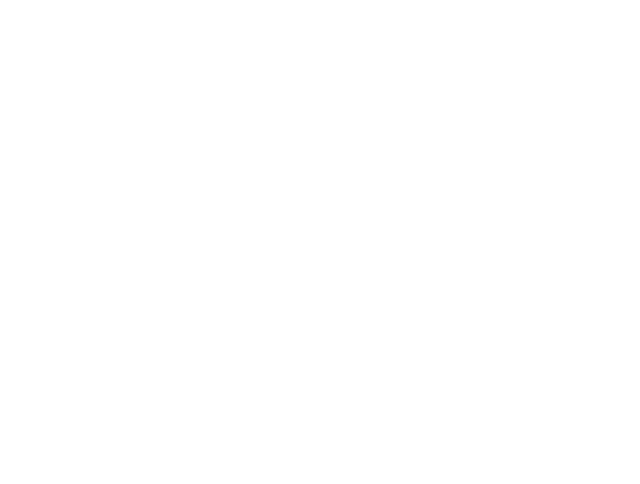
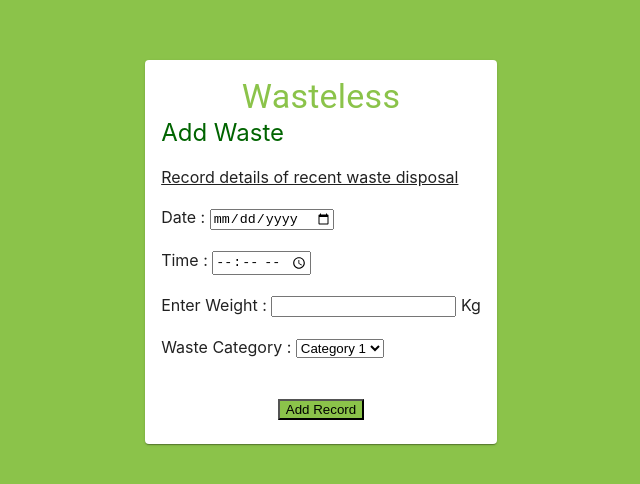
Before and after one commit to khushk21/Frontend, a React (Create React App) app in the folder wasteless/: page /add/new in a window 1280 px wide. Before the commit this address had no page. Shown: the part 148-632 px from the top of the page, without its empty margins (319-959 px from the left). Built offline with nearby package versions, Linux system fonts and the light colour scheme.

Commit message:
Add Waste Page

```diff
--- a/wasteless/src/App.js
+++ b/wasteless/src/App.js
@@ -5,6 +5,7 @@
 import Login from "./pages/Login";
 import Home from "./pages/Home";
 import Catelog from "./pages/Catelog";
+import AddNewWaste from "./pages/AddNewWaste";
 
 function App() {
   return (
@@ -15,6 +16,8 @@
         <Route path="/users/feed" element={<Feed />} />
         <Route path="/home" element={<Home />} />
         <Route path="/catelog" element={<Catelog />} />
+        <Route path="/add/new" element={<AddNewWaste />} />
+
       </Routes>
     </Router>
   );
--- /dev/null
+++ b/wasteless/src/pages/AddNewWaste.js
@@ -0,0 +1,63 @@
+import React from "react";
+import Card from "@mui/material/Card";
+import CardContent from "@mui/material/CardContent";
+import Typography from "@mui/material/Typography";
+
+
+const AddNewWaste = () => {
+  return (
+    <div
+      className="login-container"
+      style={{
+        backgroundColor: "#8bc34a",
+        minHeight: "100vh",
+        display: "flex",
+        alignItems: "center",
+        justifyContent: "center",
+      }}
+    >
+
+      <Card style={{ maxWidth: 400 }}>
+        <CardContent>
+          <Typography
+            variant="h4"
+            style={{ textAlign: "center", color: "#8bc34a" }}
+          >Wasteless
+
+          </Typography>
+
+            <div style = {{fontSize: "1.5em" ,color: "darkgreen" }}>Add Waste</div><br></br>
+            <u>Record details of recent waste disposal</u>
+            <br/>
+            <br/>
+            <div style = {{ width:"fit-content"}}>
+            Date : <input type = "date" name = "date"></input>
+            <br/>
+            <br/>
+            Time : <input type = "time" name = "time"></input>
+            <br/>
+            <br/>
+            Enter Weight : <input type = "text" name ="weight"></input> Kg
+            <br/>
+            <br/>
+            Waste Category :&nbsp;
+                <select name="category">
+                    <option value="category1">Category 1</option>
+                    <option value="category2">Category 2</option>
+                </select>
+            </div>
+
+            <br/>
+            <br/>
+            <div style = {{ textAlign: "center"}}>
+                <button style = {{ backgroundColor: "#8bc34a" }}>Add Record</button>
+            </div>
+            </CardContent>
+      </Card>
+
+
+    </div>
+  );
+};
+
+export default AddNewWaste;
```
